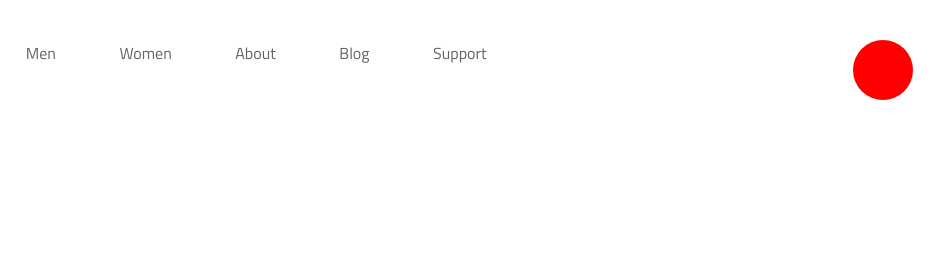
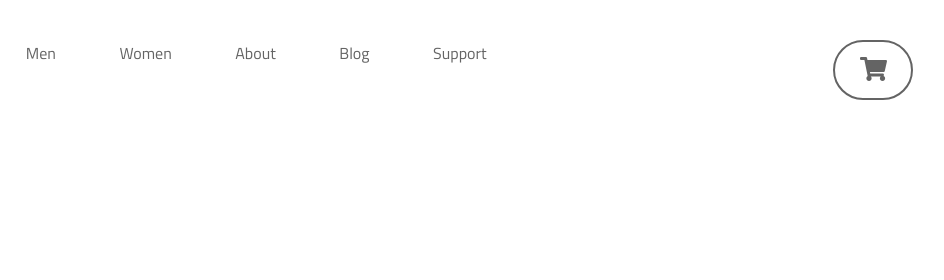
Before and after one commit to estelaromer/ecommerce, a plain HTML site: page index.html in a window 1280 px wide. Shown: the top 280 px of the page, 229-1173 px from the left. Drawn offline with Linux system fonts and the light colour scheme.

Commit message:
Arreglo problema carrito

```diff
--- a/css/style.css
+++ b/css/style.css
@@ -94,10 +94,25 @@ header nav ul li a:hover{
 }
 
 header .carrito{
-	background-color:  red;
-	width: 60px;
+	border: 2px solid #646464;
+	width: 80px;
 	height: 60px;
 	border-radius: 30px;
+	padding: 15px 25px;
+	cursor: pointer;
+}
+
+header .carrito a{
+	color: #646464;
+	font-size: 24px;
+}
+
+header .carrito:hover{
+	background-color: #646464;
+}
+
+header .carrito:hover a{
+	color: #fff;
 }
 
 header .logo, nav{
--- a/index.html
+++ b/index.html
@@ -3,6 +3,7 @@
 <head>
 	<meta charset="UTF-8">
 	<title>La Shoppa - Tienda de ropa</title>
+	<link rel="stylesheet" href="https://use.fontawesome.com/releases/v5.0.9/css/all.css" integrity="sha384-5SOiIsAziJl6AWe0HWRKTXlfcSHKmYV4RBF18PPJ173Kzn7jzMyFuTtk8JA7QQG1" crossorigin="anonymous">
 	<link rel="stylesheet" href="css/style.css">
 </head>
 <body>
@@ -25,7 +26,7 @@
 					</ul>
 				</nav>
 				<div class="carrito">
-					<a href="#"><i></i></a>
+					<a href="#"><i class="fas fa-shopping-cart"></i></a>
 				</div>
 			</div>
 		</header>
```
Also changed, not shown: plantilla.html (+2 -1 lines).
